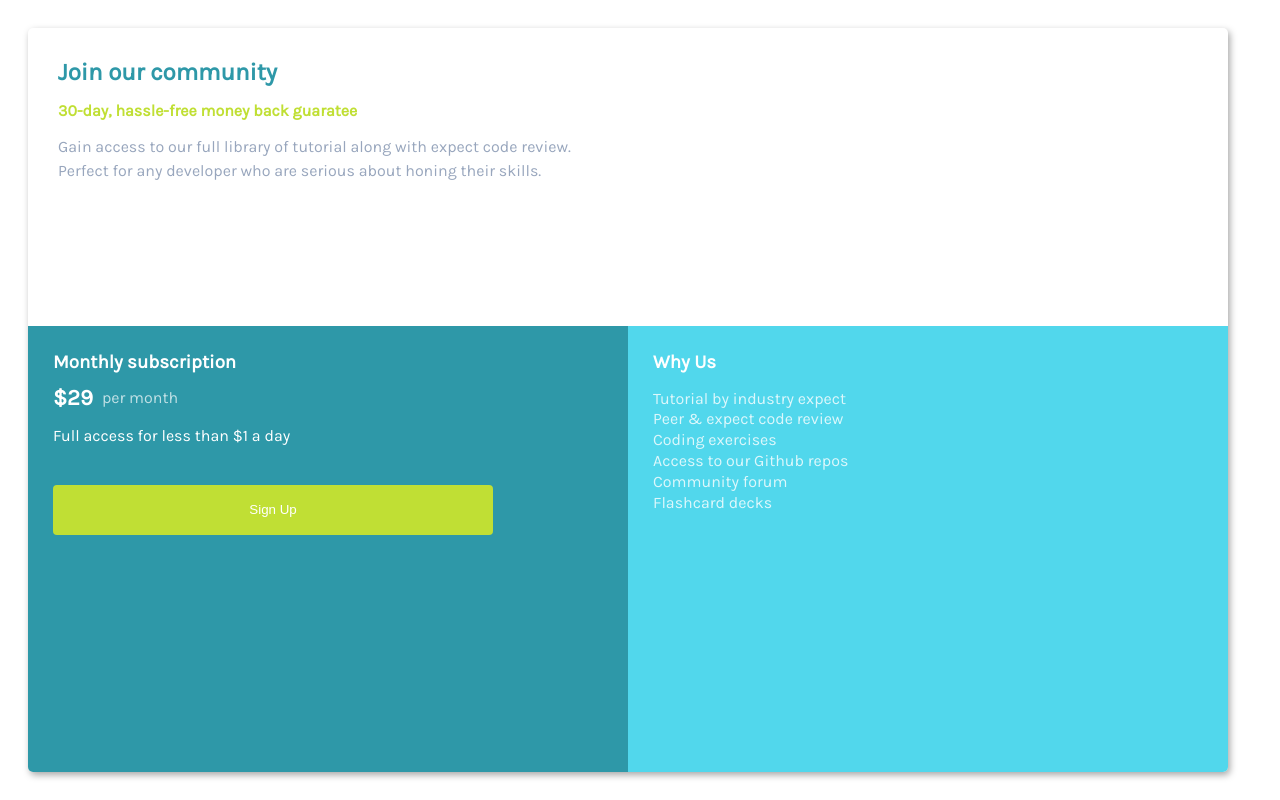
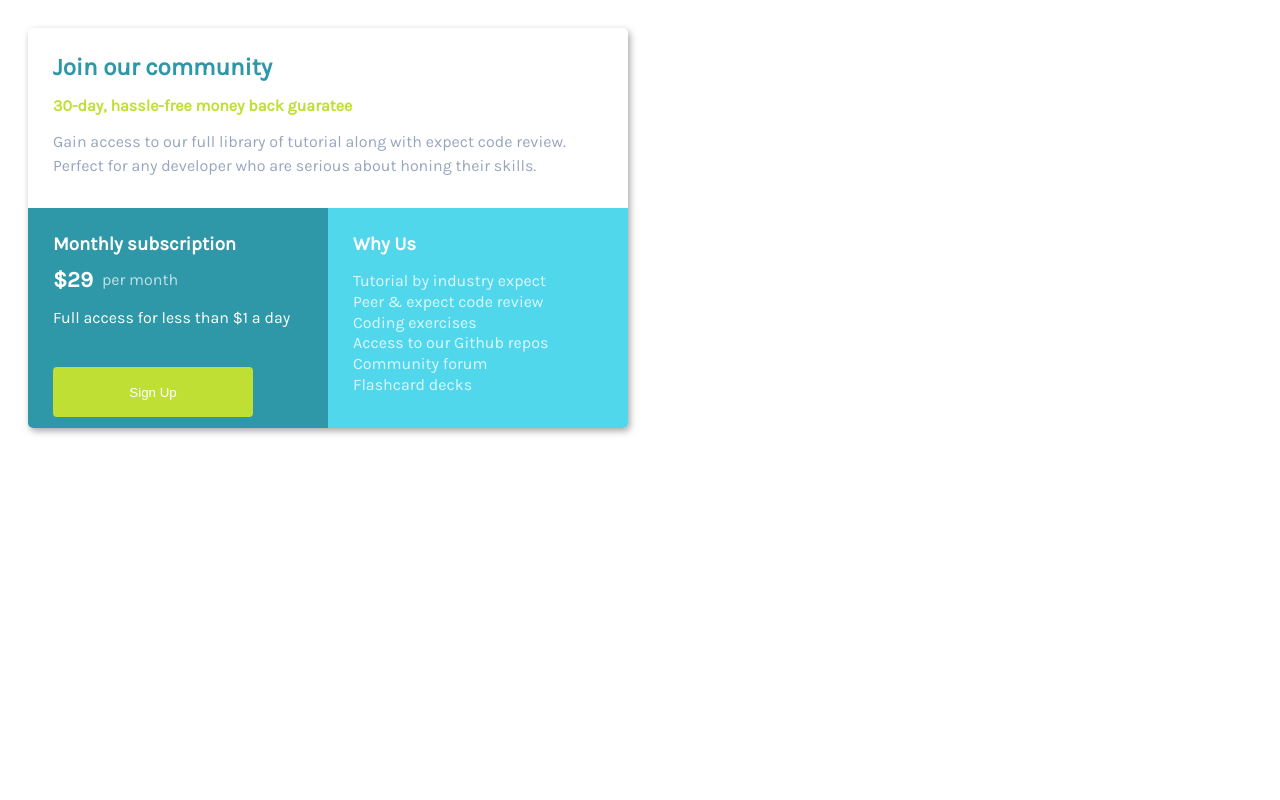
Before and after one commit to luckzen/Pricing-card-challenge, a plain HTML site: page index.html in a window 1280 px wide. Drawn offline with Linux system fonts and the light colour scheme.

Commit message:
Update style.css

```diff
--- a/style.css
+++ b/style.css
@@ -1,6 +1,6 @@
 html{
 	box-sizing: border-box;
-  	font-family: 'Karla';
+    	font-family: 'Karla';
 	font-size: 16px;
 }
 
@@ -12,6 +12,7 @@ html{
 
 h2,h3,h4,p {
 	margin: 0;
+
 }
 
 
@@ -21,19 +22,17 @@ body {
 
 
 .container{
-	width:1200px;
-	height:100%;
 	box-shadow: 2px 3px 7px 0px rgba(0,0,0,0.35);
 	border-radius: 5px;
-	overflow: hidden;
+
 }
 
 
 .top-section {
 	width:100%;
-	height:40%;
-	padding: 30px;
-	vertical-align:top;
+	height:45%;
+	padding: 25px;
+
 }
 
 
@@ -57,13 +56,14 @@ body {
 
 .bottom-section {
 	width:100%;
-	height:60%;
+	height:65%;
+	color: white;
 }
 
 
 #bottom-left {
 	display: inline-block;
-	width:50%;
+	width:100%;
 	height:100%;
 	vertical-align:top;
 	padding: 25px;
@@ -85,12 +85,14 @@ body {
 	margin-bottom: 40px;
 }
 
+
 .price {
 	display: inline-block;
 	font-size: 1.4rem;
 	font-weight: 700;
 	color: white;
 }
+
 
 .term {
 	display: inline-block;
@@ -102,9 +104,10 @@ body {
 }
 
 
+
 .bottom-right {
 	display: inline-block;
-	width: 50%;
+	width: 100%;
 	height: 100%;
 	padding: 25px;
 	vertical-align: top;
@@ -113,21 +116,24 @@ body {
 }
 
 .bottom-right ul {
-	margin-left: -40px;
+	padding: 0;
 	list-style-type: none;
 	opacity: 0.8;
 	line-height: 1.3em;
 }
 
 
+
 button {
 	color: white;
 	background-color:#c0df34;
+	//box-sizing: border-box;
 	border: none;
 	padding:20 px;
 	border-radius: 4px;
 	width: 80%;
 	height: 50px;
+
 }
 
 button:hover {
@@ -136,11 +142,15 @@ button:hover {
 	transform: scale(1.02);
 }
 
-@media (max-width: 570px){
-	.bottom-right, #bottom-left, .container{
-	width: 100%;
-	height: auto;
-	overflow: auto;
+@media (min-width: 576px) {
+	.container {
+		width: 600px;
+		height: 400px;
+		overflow: hidden;
+	}
+
+	#bottom-left, .bottom-right {
+		width:50%
 	}
 
 }
```
